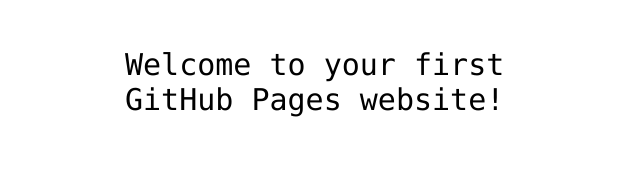
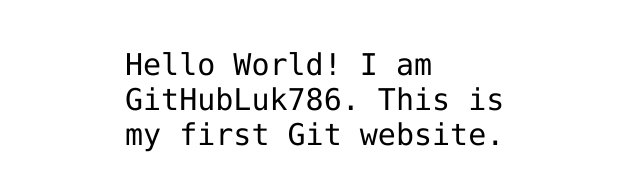
Before and after one commit to Luk786/Luk786.github.io, a plain HTML site: page index.html in a window 1280 px wide. Shown: the part 341-532 px from the top of the page, without its empty margins (315-955 px from the left). Drawn offline with Linux system fonts and the light colour scheme.

Commit message:
Add my username to index.html file

```diff
--- a/index.html
+++ b/index.html
@@ -12,7 +12,7 @@
 <img src="https://octodex.github.com/images/daftpunktocat-thomas.gif" id="octocat" alt="octocat-gif" />
 
 <!-- Change this code here by copy and pasting your template on line 15 -->
-<p>Welcome to your first GitHub Pages website!</p>
+<p>Hello World! I am GitHubLuk786. This is my first Git website.</p>
 
 </body>
 </html>
```
